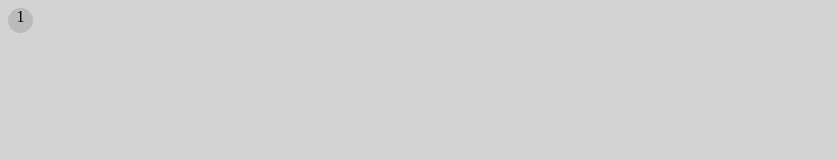
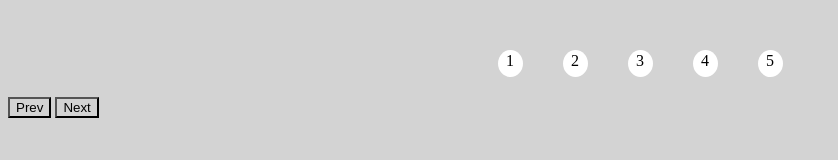
Before and after one commit to acciojob/progress-bar-RishabhSingh4872962, a website: page main.html in a window 1280 px wide. Shown: the whole page, without its empty margins (0-838 px from the left). Drawn offline with Linux system fonts and the light colour scheme.

Commit message:
created a submission

```diff
--- a/main.html
+++ b/main.html
@@ -8,7 +8,17 @@
 
 <body>
 	<!-- the entire body must be written by student -->
-	<span class="circle">1</span>
+	<div  class="container">
+		<span class="circle" id="circle1">1</span>
+		<span class="circle" id="circle2">2</span>
+		<span class="circle" id="circle3">3</span>
+		<span class="circle" id="circle4">4</span>
+		<span class="circle" id="circle5">5</span>
+	</div>
+	<div>
+		<button id="prev">Prev</button>
+		<button id="next">Next</button>
+	</div>
     <script type="text/javascript" src="./script.js">
 </script>
 
--- a/styles.css
+++ b/styles.css
@@ -1,13 +1,20 @@
 /*  your css code here. If applicable */
-body{
+*{
 	background-color:lightgray;
+}
+
+.container{
+	display:flex;
+	justify-content:center;
+	margin-top:30px;
 }
 .circle {
   height: 25px;
   width: 25px;
-  background-color: #bbb;
+  background-color: white;
   border-radius: 50%;
   display: inline-block;
 	text-align:center;
-
+	padding-top:2px;
+	margin:20px;
 }
```
